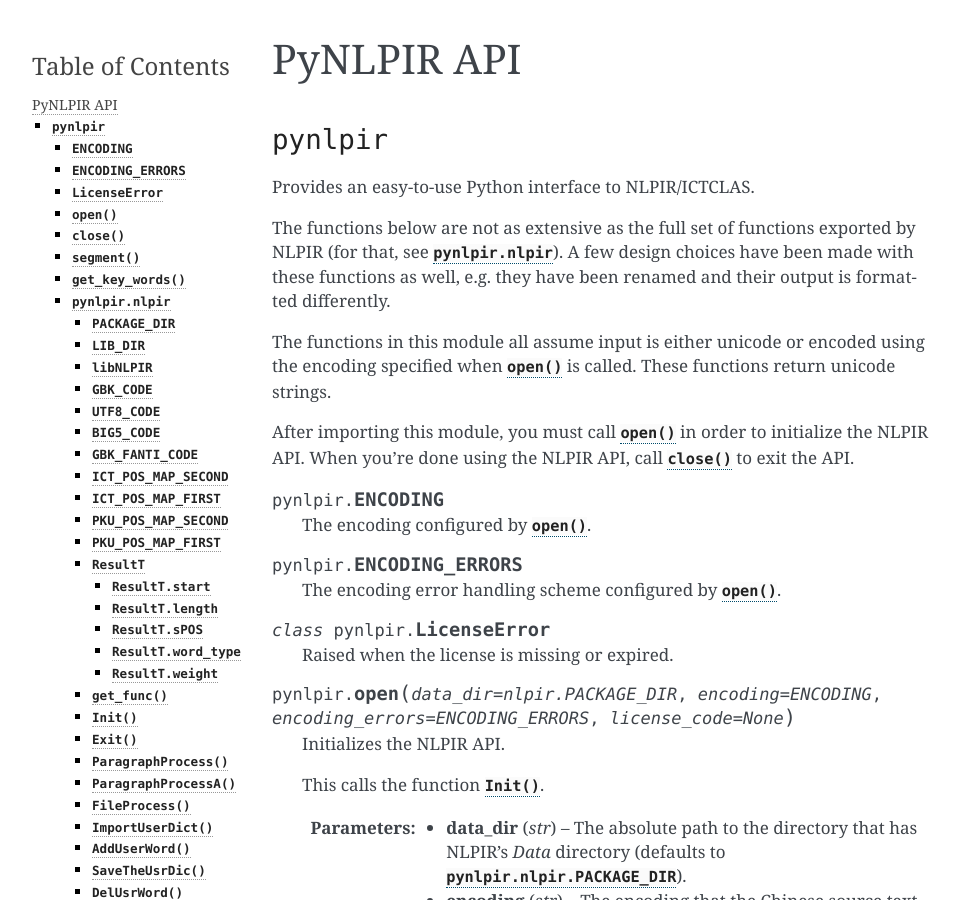
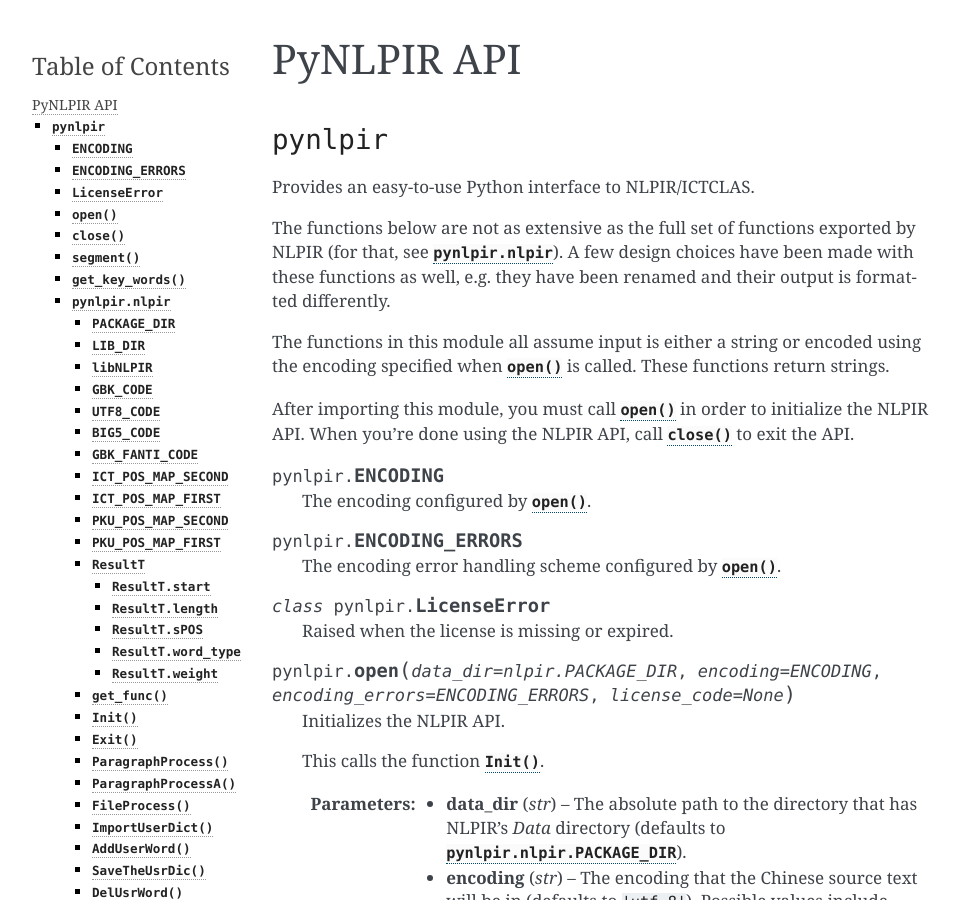
Before and after one commit to tsroten/pynlpir, a Sphinx documentation site: the page built from docs/api.rst, in a window 1280 px wide and 900 px high. Shown: the whole window, without its empty margins (148-1108 px from the left). Built offline with Sphinx 7.4.7, drawn with Linux system fonts in a browser that asks for light colours; some of the changed text lies outside the part shown.

Commit message:
remove python 2 code/references

```diff
--- a/docs/api.rst
+++ b/docs/api.rst
@@ -13,9 +13,9 @@
 made with these functions as well, e.g. they have been renamed and their output
 is formatted differently.
 
-The functions in this module all assume input is either unicode or encoded
+The functions in this module all assume input is either a string or encoded
 using the encoding specified when :func:`open` is called.
-These functions return unicode strings.
+These functions return strings.
 
 After importing this module, you must call :func:`open` in order to initialize
 the NLPIR API. When you're done using the NLPIR API, call :func:`close` to exit
@@ -78,8 +78,8 @@
     This uses the function :func:`~pynlpir.nlpir.ParagraphProcess` to segment
     *s*.
 
-    :param s: The Chinese text to segment. *s* should be Unicode or a UTF-8
-        encoded string.
+    :param s: The Chinese text to segment. *s* should be a string or UTF-8
+        encoded bytes.
     :param bool pos_tagging: Whether or not to include part of speech tagging
         (defaults to ``True``).
     :param pos_names: What type of part of speech names to return. This
@@ -109,8 +109,8 @@
     This uses the function :func:`~pynlpir.nlpir.GetKeyWords` to determine
     the key words in *s*.
 
-    :param s: The Chinese text to analyze. *s* should be Unicode or a UTF-8
-        encoded string.
+    :param s: The Chinese text to analyze. *s* should be a string or UTF-8
+        encoded bytes.
     :param int max_words: The maximum number of key words to find (defaults to
         ``50``).
     :param bool weighted: Whether or not to return the key words' weights
@@ -472,6 +471,6 @@
         names should be used, e.g. ``('noun', 'toponym',
         'transcribed toponym')`` for ``'nsf'``. ``'raw'`` indicates the original names.
     :param bool english: Whether to return an English or Chinese name.
-    :returns: ``str`` (``unicode`` for Python 2) if *name* is ``'parent'`` or
+    :returns: ``str`` if *name* is ``'parent'`` or
         ``'child'``. ``tuple`` if *name* is ``'all'``. :data:`None` if the part
         of speech code is not recognized.
--- a/docs/tutorial.rst
+++ b/docs/tutorial.rst
@@ -27,7 +27,7 @@
 
     pynlpir.open()
 
-By default, input is assumed to be unicode or UTF-8 encoded. If you'd like to use
+By default, input is assumed to be a string or UTF-8 encoded. If you'd like to use
 a different encoding (e.g. GBK or BIG5), use the *encoding* keyword argument
 when calling :func:`~pynlpir.open`:
 
@@ -37,10 +37,10 @@
 
 .. TIP::
 
-    No matter what encoding you've specified, you can always pass unicode strings to
+    No matter what encoding you've specified, you can always pass strings to
     :mod:`pynlpir` functions.
 
-PyNLPIR's helper functions always return unicode strings.
+PyNLPIR's helper functions always return strings.
 
 Once you've initialized NLPIR, you can start segmenting and analyzing text.
 
```
Also changed, not shown: other parts of docs/api.rst (+1 -2 lines), src/pynlpir/__init__.py (+6 -15 lines), 7 other files.
